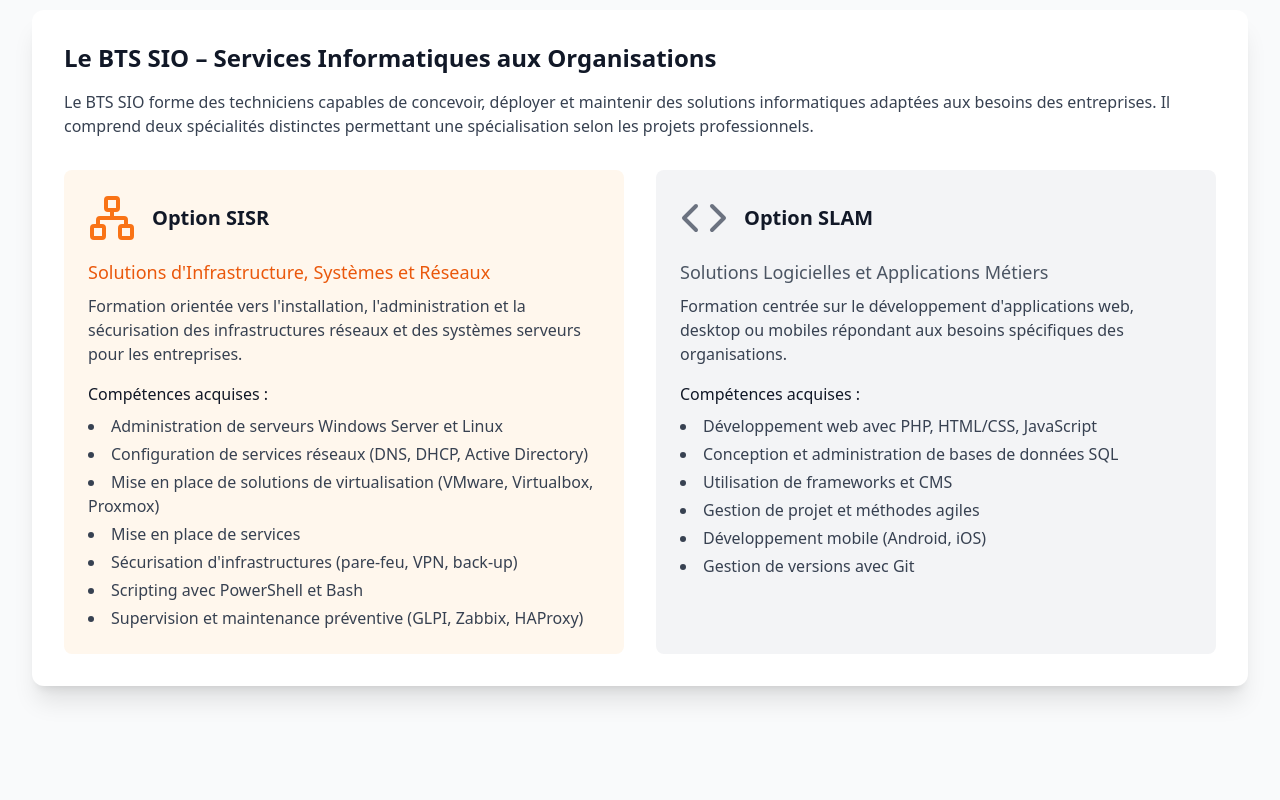
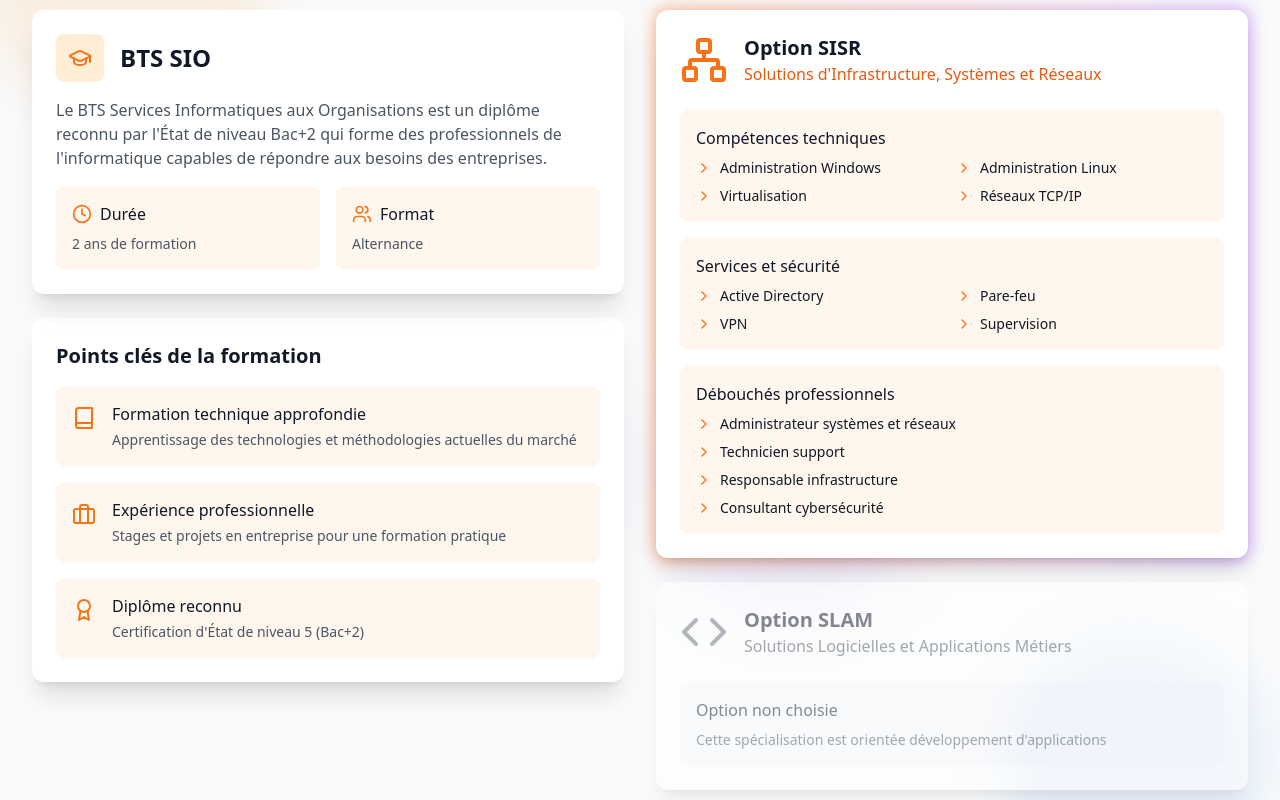
Before and after one commit to CapitaineRick/Portfolio, a React (Vite) app: page / in a window 1280 px wide. Shown: the part 3700-4500 px from the top of the page. Built offline with nearby package versions, Linux system fonts and the light colour scheme.

Commit message:
Update Education section with enhanced design

```diff
--- a/src/components/sections/Education.tsx
+++ b/src/components/sections/Education.tsx
@@ -1,5 +1,5 @@
 import React, { useEffect, useRef } from 'react';
-import { Network, Code } from 'lucide-react';
+import { Network, Code, Book, Award, Clock, Users, ChevronRight, GraduationCap, Briefcase } from 'lucide-react';
 
 const Education: React.FC = () => {
   const educationRef = useRef<HTMLDivElement>(null);
@@ -27,7 +27,14 @@ const Education: React.FC = () => {
   }, []);
 
   return (
-    <section id="education" className="py-16 bg-gray-50 dark:bg-gray-800/50">
+    <section id="education" className="py-16 bg-gray-50 dark:bg-gray-800/50 relative overflow-hidden">
+      {/* Animated background elements */}
+      <div className="absolute inset-0 overflow-hidden">
+        <div className="absolute top-0 -left-4 w-72 h-72 bg-orange-200/30 dark:bg-orange-500/10 rounded-full mix-blend-multiply filter blur-xl animate-blob" />
+        <div className="absolute -bottom-8 -right-4 w-72 h-72 bg-blue-200/30 dark:bg-blue-500/10 rounded-full mix-blend-multiply filter blur-xl animate-blob animation-delay-2000" />
+        <div className="absolute top-1/2 left-1/2 w-72 h-72 bg-purple-200/30 dark:bg-purple-500/10 rounded-full mix-blend-multiply filter blur-xl animate-blob animation-delay-4000" />
+      </div>
+
       <div className="max-w-7xl mx-auto px-4 sm:px-6 lg:px-8">
         <div className="text-center mb-12">
           <h2 className="text-3xl md:text-4xl font-bold mb-4">Ma formation – BTS SIO</h2>
@@ -38,64 +45,182 @@ const Education: React.FC = () => {
           ref={educationRef}
           className="transition-all duration-1000 opacity-0 translate-y-10"
         >
-          <div className="bg-white dark:bg-gray-800 rounded-xl shadow-xl p-8 mb-8 transition-all duration-300">
-            <h3 className="text-2xl font-semibold mb-4">Le BTS SIO – Services Informatiques aux Organisations</h3>
-            <p className="mb-8 text-gray-700 dark:text-gray-300">
-              Le BTS SIO forme des techniciens capables de concevoir, déployer et maintenir des solutions informatiques
-              adaptées aux besoins des entreprises. Il comprend deux spécialités distinctes permettant une spécialisation
-              selon les projets professionnels.
-            </p>
-
-            <div className="grid grid-cols-1 md:grid-cols-2 gap-8">
-              {/* SISR Option */}
-              <div className="bg-orange-50 dark:bg-gray-700 rounded-lg p-6 transition-all duration-300 hover:shadow-lg">
-                <div className="flex items-center mb-4">
-                  <Network className="w-12 h-12 text-orange-500 mr-4" />
-                  <h4 className="text-xl font-semibold">Option SISR</h4>
+          <div className="grid grid-cols-1 lg:grid-cols-2 gap-8">
+            {/* Left Column - Overview */}
+            <div className="space-y-6">
+              {/* Introduction Card */}
+              <div className="bg-white dark:bg-gray-800 rounded-xl shadow-xl p-6 transform hover:scale-[1.02] transition-all duration-300">
+                <div className="flex items-center gap-4 mb-4">
+                  <div className="p-3 bg-orange-100 dark:bg-orange-900/30 rounded-lg">
+                    <GraduationCap className="w-6 h-6 text-orange-500" />
+                  </div>
+                  <h3 className="text-2xl font-semibold">BTS SIO</h3>
                 </div>
-                <h5 className="text-lg font-medium mb-2 text-orange-600 dark:text-orange-400">
-                  Solutions d'Infrastructure, Systèmes et Réseaux
-                </h5>
-                <p className="mb-4 text-gray-700 dark:text-gray-300">
-                  Formation orientée vers l'installation, l'administration et la sécurisation
-                  des infrastructures réseaux et des systèmes serveurs pour les entreprises.
+                <p className="text-gray-600 dark:text-gray-300 mb-4">
+                  Le BTS Services Informatiques aux Organisations est un diplôme reconnu par l'État de niveau Bac+2
+                  qui forme des professionnels de l'informatique capables de répondre aux besoins des entreprises.
                 </p>
-
-                <h6 className="font-medium mb-2">Compétences acquises :</h6>
-                <ul className="list-disc list-inside space-y-1 text-gray-700 dark:text-gray-300">
-                  <li>Administration de serveurs Windows Server et Linux</li>
-                  <li>Configuration de services réseaux (DNS, DHCP, Active Directory)</li>
-                  <li>Mise en place de solutions de virtualisation (VMware, Virtualbox, Proxmox)</li>
-                  <li>Mise en place de services </li>
-                  <li>Sécurisation d'infrastructures (pare-feu, VPN, back-up)</li>
-                  <li>Scripting avec PowerShell et Bash</li>
-                  <li>Supervision et maintenance préventive (GLPI, Zabbix, HAProxy)</li>
-                </ul>
+                <div className="grid grid-cols-2 gap-4">
+                  <div className="bg-orange-50 dark:bg-gray-700/50 p-4 rounded-lg">
+                    <div className="flex items-center gap-2 mb-2">
+                      <Clock className="w-5 h-5 text-orange-500" />
+                      <span className="font-medium">Durée</span>
+                    </div>
+                    <p className="text-sm text-gray-600 dark:text-gray-300">2 ans de formation</p>
+                  </div>
+                  <div className="bg-orange-50 dark:bg-gray-700/50 p-4 rounded-lg">
+                    <div className="flex items-center gap-2 mb-2">
+                      <Users className="w-5 h-5 text-orange-500" />
+                      <span className="font-medium">Format</span>
+                    </div>
+                    <p className="text-sm text-gray-600 dark:text-gray-300">Alternance</p>
+                  </div>
+                </div>
               </div>
 
-              {/* SLAM Option */}
-              <div className="bg-gray-100 dark:bg-gray-700/80 rounded-lg p-6 transition-all duration-300 hover:shadow-lg">
-                <div className="flex items-center mb-4">
-                  <Code className="w-12 h-12 text-gray-500 mr-4" />
-                  <h4 className="text-xl font-semibold">Option SLAM</h4>
+              {/* Key Features */}
+              <div className="bg-white dark:bg-gray-800 rounded-xl shadow-xl p-6">
+                <h4 className="text-xl font-semibold mb-4">Points clés de la formation</h4>
+                <div className="space-y-4">
+                  <div className="flex items-start gap-4 p-4 bg-orange-50 dark:bg-gray-700/50 rounded-lg transform hover:scale-[1.02] transition-all duration-300">
+                    <Book className="w-6 h-6 text-orange-500 mt-1" />
+                    <div>
+                      <h5 className="font-medium mb-1">Formation technique approfondie</h5>
+                      <p className="text-sm text-gray-600 dark:text-gray-300">
+                        Apprentissage des technologies et méthodologies actuelles du marché
+                      </p>
+                    </div>
+                  </div>
+                  <div className="flex items-start gap-4 p-4 bg-orange-50 dark:bg-gray-700/50 rounded-lg transform hover:scale-[1.02] transition-all duration-300">
+                    <Briefcase className="w-6 h-6 text-orange-500 mt-1" />
+                    <div>
+                      <h5 className="font-medium mb-1">Expérience professionnelle</h5>
+                      <p className="text-sm text-gray-600 dark:text-gray-300">
+                        Stages et projets en entreprise pour une formation pratique
+                      </p>
+                    </div>
+                  </div>
+                  <div className="flex items-start gap-4 p-4 bg-orange-50 dark:bg-gray-700/50 rounded-lg transform hover:scale-[1.02] transition-all duration-300">
+                    <Award className="w-6 h-6 text-orange-500 mt-1" />
+                    <div>
+                      <h5 className="font-medium mb-1">Diplôme reconnu</h5>
+                      <p className="text-sm text-gray-600 dark:text-gray-300">
+                        Certification d'État de niveau 5 (Bac+2)
+                      </p>
+                    </div>
+                  </div>
                 </div>
-                <h5 className="text-lg font-medium mb-2 text-gray-600 dark:text-gray-400">
-                  Solutions Logicielles et Applications Métiers
-                </h5>
-                <p className="mb-4 text-gray-700 dark:text-gray-300">
-                  Formation centrée sur le développement d'applications web, desktop ou mobiles
-                  répondant aux besoins spécifiques des organisations.
-                </p>
+              </div>
+            </div>
 
-                <h6 className="font-medium mb-2">Compétences acquises :</h6>
-                <ul className="list-disc list-inside space-y-1 text-gray-700 dark:text-gray-300">
-                  <li>Développement web avec PHP, HTML/CSS, JavaScript</li>
-                  <li>Conception et administration de bases de données SQL</li>
-                  <li>Utilisation de frameworks et CMS</li>
-                  <li>Gestion de projet et méthodes agiles</li>
-                  <li>Développement mobile (Android, iOS)</li>
-                  <li>Gestion de versions avec Git</li>
-                </ul>
+            {/* Right Column - Specializations */}
+            <div className="space-y-6">
+              {/* SISR Option */}
+              <div className="relative group">
+                <div className="absolute -inset-0.5 bg-gradient-to-r from-orange-500 to-purple-500 rounded-xl blur opacity-50 group-hover:opacity-75 transition duration-1000"></div>
+                <div className="relative bg-white dark:bg-gray-800 rounded-xl shadow-xl p-6">
+                  <div className="flex items-center gap-4 mb-6">
+                    <Network className="w-12 h-12 text-orange-500" />
+                    <div>
+                      <h4 className="text-xl font-semibold">Option SISR</h4>
+                      <p className="text-orange-600 dark:text-orange-400">
+                        Solutions d'Infrastructure, Systèmes et Réseaux
+                      </p>
+                    </div>
+                  </div>
+
+                  <div className="space-y-4">
+                    <div className="bg-orange-50 dark:bg-gray-700/50 p-4 rounded-lg">
+                      <h5 className="font-medium mb-2">Compétences techniques</h5>
+                      <div className="grid grid-cols-2 gap-2">
+                        <div className="flex items-center gap-2 text-sm">
+                          <ChevronRight className="w-4 h-4 text-orange-500" />
+                          <span>Administration Windows</span>
+                        </div>
+                        <div className="flex items-center gap-2 text-sm">
+                          <ChevronRight className="w-4 h-4 text-orange-500" />
+                          <span>Administration Linux</span>
+                        </div>
+                        <div className="flex items-center gap-2 text-sm">
+                          <ChevronRight className="w-4 h-4 text-orange-500" />
+                          <span>Virtualisation</span>
+                        </div>
+                        <div className="flex items-center gap-2 text-sm">
+                          <ChevronRight className="w-4 h-4 text-orange-500" />
+                          <span>Réseaux TCP/IP</span>
+                        </div>
+                      </div>
+                    </div>
+
+                    <div className="bg-orange-50 dark:bg-gray-700/50 p-4 rounded-lg">
+                      <h5 className="font-medium mb-2">Services et sécurité</h5>
+                      <div className="grid grid-cols-2 gap-2">
+                        <div className="flex items-center gap-2 text-sm">
+                          <ChevronRight className="w-4 h-4 text-orange-500" />
+                          <span>Active Directory</span>
+                        </div>
+                        <div className="flex items-center gap-2 text-sm">
+                          <ChevronRight className="w-4 h-4 text-orange-500" />
+                          <span>Pare-feu</span>
+                        </div>
+                        <div className="flex items-center gap-2 text-sm">
+                          <ChevronRight className="w-4 h-4 text-orange-500" />
+                          <span>VPN</span>
+                        </div>
+                        <div className="flex items-center gap-2 text-sm">
+                          <ChevronRight className="w-4 h-4 text-orange-500" />
+                          <span>Supervision</span>
+                        </div>
+                      </div>
+                    </div>
+
+                    <div className="bg-orange-50 dark:bg-gray-700/50 p-4 rounded-lg">
+                      <h5 className="font-medium mb-2">Débouchés professionnels</h5>
+                      <div className="grid grid-cols-1 gap-2">
+                        <div className="flex items-center gap-2 text-sm">
+                          <ChevronRight className="w-4 h-4 text-orange-500" />
+                          <span>Administrateur systèmes et réseaux</span>
+                        </div>
+                        <div className="flex items-center gap-2 text-sm">
+                          <ChevronRight className="w-4 h-4 text-orange-500" />
+                          <span>Technicien support</span>
+                        </div>
+                        <div className="flex items-center gap-2 text-sm">
+                          <ChevronRight className="w-4 h-4 text-orange-500" />
+                          <span>Responsable infrastructure</span>
+                        </div>
+                        <div className="flex items-center gap-2 text-sm">
+                          <ChevronRight className="w-4 h-4 text-orange-500" />
+                          <span>Consultant cybersécurité</span>
+                        </div>
+                      </div>
+                    </div>
+                  </div>
+                </div>
+              </div>
+
+              {/* SLAM Option (Grayed out) */}
+              <div className="relative opacity-50">
+                <div className="bg-white dark:bg-gray-800 rounded-xl shadow-xl p-6">
+                  <div className="flex items-center gap-4 mb-6">
+                    <Code className="w-12 h-12 text-gray-500" />
+                    <div>
+                      <h4 className="text-xl font-semibold">Option SLAM</h4>
+                      <p className="text-gray-600 dark:text-gray-400">
+                        Solutions Logicielles et Applications Métiers
+                      </p>
+                    </div>
+                  </div>
+
+                  <div className="space-y-4">
+                    <div className="bg-gray-50 dark:bg-gray-700/50 p-4 rounded-lg">
+                      <h5 className="font-medium mb-2">Option non choisie</h5>
+                      <p className="text-sm text-gray-600 dark:text-gray-300">
+                        Cette spécialisation est orientée développement d'applications
+                      </p>
+                    </div>
+                  </div>
+                </div>
               </div>
             </div>
           </div>
```
